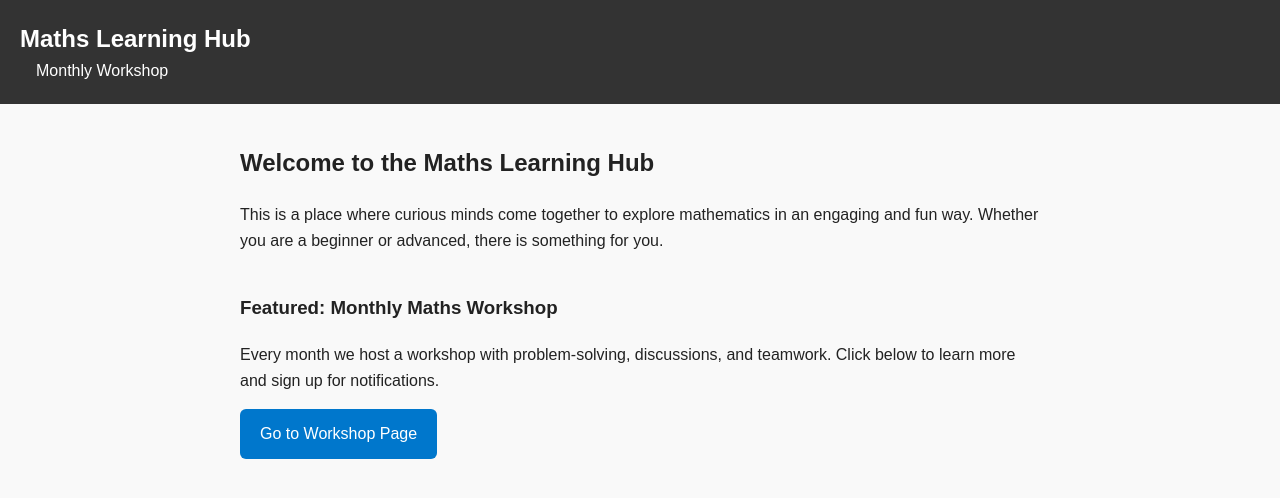
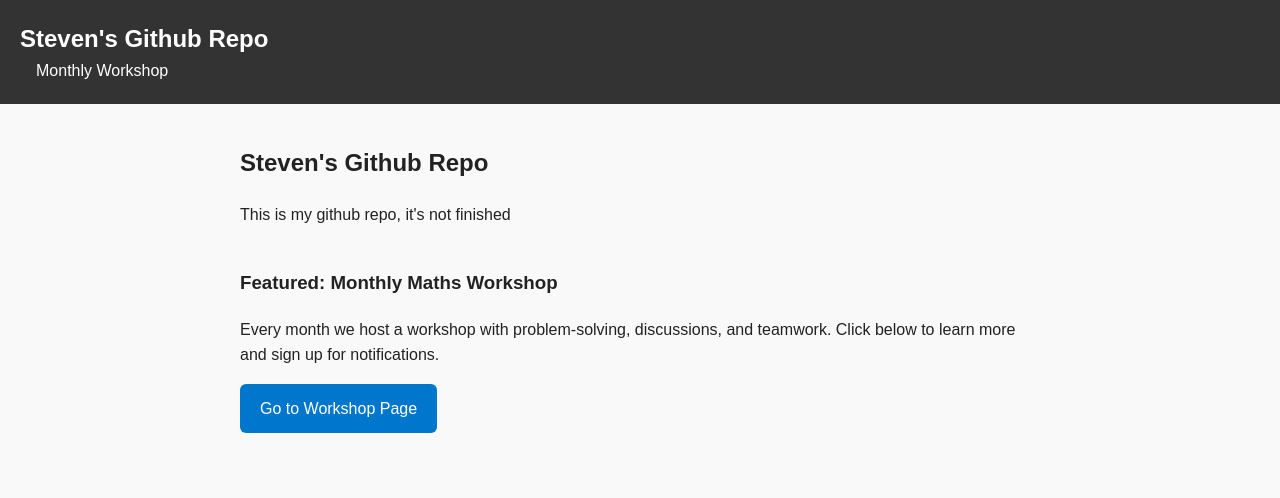
Before and after one commit to stevensong-4425/stevensong-4425.github.io, a plain HTML site: page index.html in a window 1280 px wide. Drawn offline with Linux system fonts and the light colour scheme.

Commit message:
Update index.html

```diff
--- a/index.html
+++ b/index.html
@@ -4,7 +4,7 @@
 <head>
   <meta charset="utf-8" />
   <meta name="viewport" content="width=device-width, initial-scale=1" />
-  <title>Maths Learning Hub</title>
+  <title>github repo</title>
   <style>
     body{margin:0;font-family:Arial, sans-serif;background:#f9f9f9;color:#222;line-height:1.6}
     header{background:#333;color:#fff;padding:20px}
@@ -19,15 +19,15 @@
 </head>
 <body>
   <header>
-    <h1>Maths Learning Hub</h1>
+    <h1>Steven's Github Repo</h1>
     <nav>
       <a href="workshop.html">Monthly Workshop</a>
     </nav>
   </header>
 
   <main>
-    <h2>Welcome to the Maths Learning Hub</h2>
-    <p>This is a place where curious minds come together to explore mathematics in an engaging and fun way. Whether you are a beginner or advanced, there is something for you.</p>
+    <h2>Steven's Github Repo</h2>
+    <p>This is my github repo, it's not finished</p>
 
     <section>
       <h3>Featured: Monthly Maths Workshop</h3>
```
